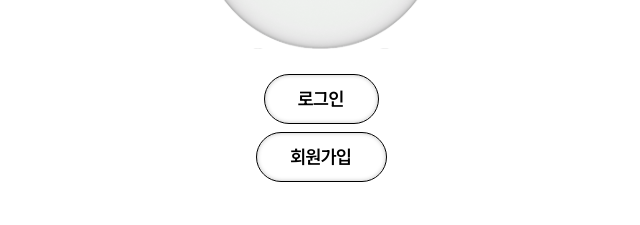
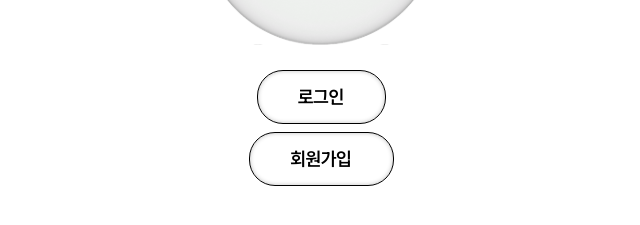
Before and after one commit to NALANCE/NALANCE-FE, a React (Vite) app: page / in a window 1280 px wide. Shown: the part 529-754 px from the top of the page, without its empty margins (319-959 px from the left). Built offline with nearby package versions, Linux system fonts and the light colour scheme.

Commit message:
Design: onboarding 버튼 수정 #65

```diff
--- a/src/components/common/LoginBtn/LoginBtn.style.js
+++ b/src/components/common/LoginBtn/LoginBtn.style.js
@@ -1,9 +1,12 @@
 import styled from "styled-components";
 
 export const LBtn = styled.button`
-  border: 0.5px solid ${({ theme }) => theme.colors.black};
+  box-sizing: content-box;
 
+  border: 0.3px solid ${({ theme }) => theme.colors.black};
   border-radius: 26px;
+
+  outline: none;
 
   background: ${({ "data-clicked": clicked, theme }) => (clicked ? theme.colors.btnDark : theme.colors.white)};
   color: ${({ "data-clicked": clicked, theme }) => (clicked ? theme.colors.white : theme.colors.black)};
```
